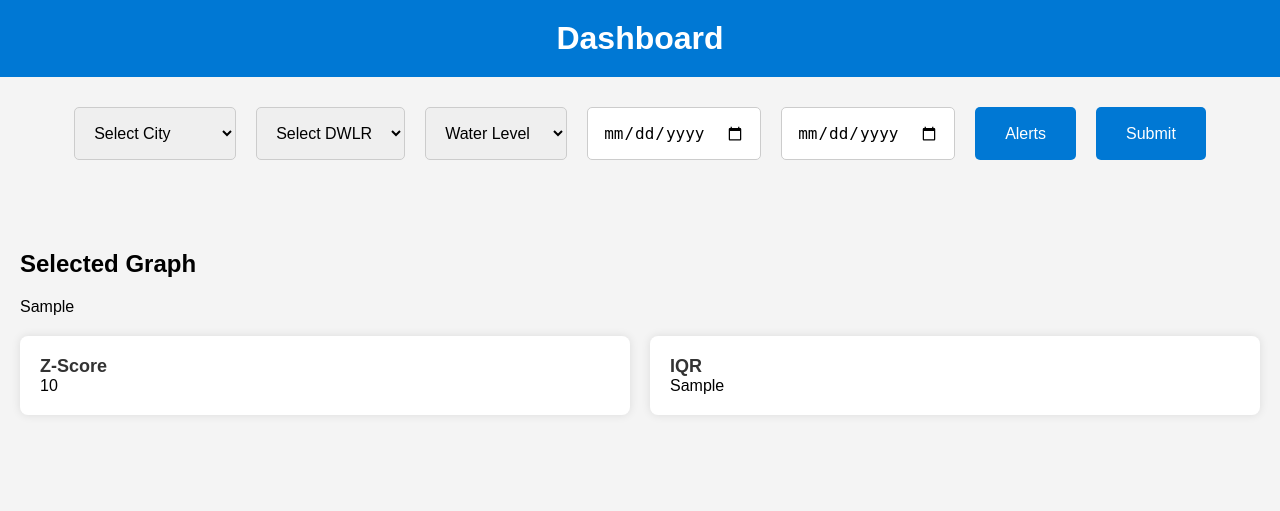
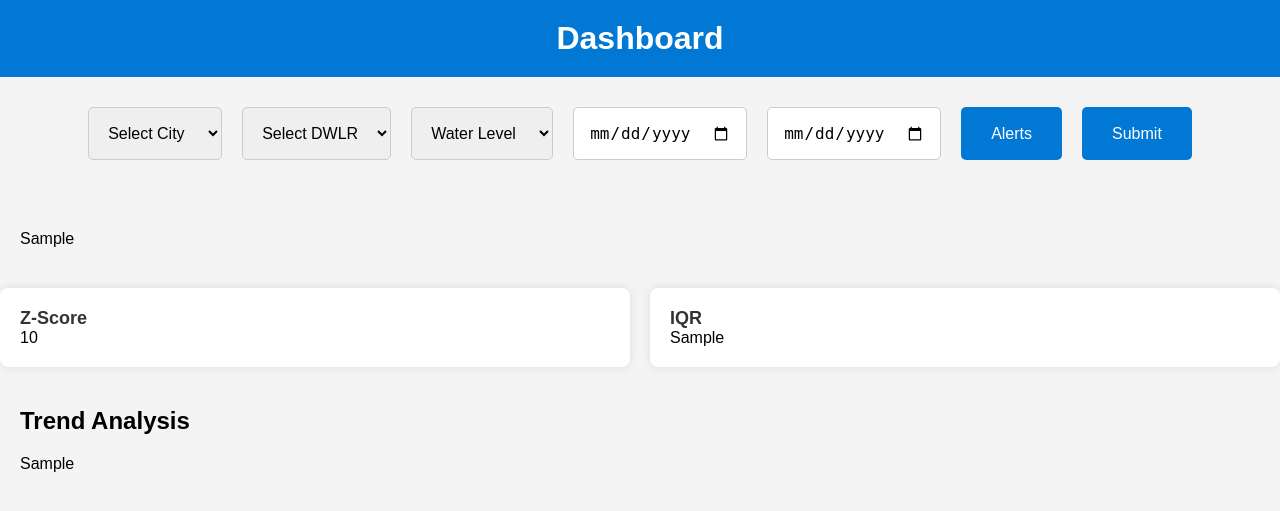
Before and after one commit to Krizzzna69/dwlr, a Flask app: template templates/index.html in a window 1280 px wide. Shown: the top 511 px of the page. Run offline with Flask 3, Linux system fonts and the light colour scheme; the template is opened without the code that fills it: most values are stand-ins (such as "Sample title", 1, 10 or a date in 2020); some libraries are stand-ins or nearby versions.

Commit message:
trendanalysis

```diff
--- a/app.py
+++ b/app.py
@@ -6,6 +6,9 @@ import threading
 import time
 from twilio.rest import Client
 import keys  # Assuming keys.py contains your Twilio credentials
+from sklearn.linear_model import LinearRegression
+import numpy as np
+
 
 app = Flask(__name__)
 
@@ -21,7 +24,58 @@ CONNECTION = {
 # Twilio client setup
 client = Client(keys.account_sid, keys.auth_token)
 
+
+def create_trend_analysis_figures(df):
+    # Extracting the necessary columns
+    timestamps = pd.to_datetime(df['Timestamp']).astype(int) / 10 ** 9  # Convert to Unix timestamp for fitting
+    X = timestamps.values.reshape(-1, 1)
+
+    # Prepare figures
+    trend_fig = go.Figure()
+
+    for column in ['Water Level (m)', 'Temperature (°C)', 'Pressure (Pa)']:
+        y = df[column].values
+
+        # Fit a linear regression model
+        model = LinearRegression().fit(X, y)
+        trend_line = model.predict(X)
+
+        trend_fig.add_trace(go.Scatter(
+            x=df['Timestamp'],
+            y=y,
+            mode='lines+markers',
+            name=f'{column} Data'
+        ))
+        trend_fig.add_trace(go.Scatter(
+            x=df['Timestamp'],
+            y=trend_line,
+            mode='lines',
+            name=f'{column} Trend Line',
+            line=dict(dash='dash')
+        ))
+
+    trend_fig.update_layout(
+        yaxis=dict(
+            title='Value'
+        ),
+        xaxis=dict(
+            title='Timestamp',
+            tickformat='%Y-%m-%d %H:%M:%S',
+            tickangle=-45
+        ),
+        title='Trend Analysis for Metrics'
+    )
+
+    return trend_fig
+
 # Function to send an alert via Twilio
+def send_alert(alert, alert_type):
+    client.messages.create(
+        body=alert,
+        from_=keys.twilio_number,
+        to=keys.target_number
+    )
+
 
 # Function to monitor alerts
 def monitor_alerts():
@@ -31,15 +85,16 @@ def monitor_alerts():
 
         for alert in water_level_alerts:
             if alert not in sent_alerts:
-
+                send_alert(alert, "Water Level")
                 sent_alerts.add(alert)
 
         for alert in battery_level_alerts:
             if alert not in sent_alerts:
-
+                send_alert(alert, "Battery Level")
                 sent_alerts.add(alert)
 
         time.sleep(60)  # Check every 60 seconds
+
 
 # Function to fetch paginated data and generate alerts
 def fetch_paginated_data_and_alerts(limit, offset, table_name, start_date=None, end_date=None):
@@ -73,12 +128,12 @@ def fetch_paginated_data_and_alerts(limit, offset, table_name, start_date=None,
 
     return df, water_level_alerts, battery_level_alerts
 
-# Function to create figures with hover and trend analysis
+
+# Function to create figures with hover
 def create_figures_with_hover(df):
     # Water Level Bar Chart
-    water_level_colors = ['red' if level >= 10 else 'blue' for level in df['Water Level (m)']]
-    pressure_level = ['red' if level >=103000 else 'blue' for level in df['Pressure (Pa)']]
-    temperature_level = ['red' if level >= 70 else 'blue' for level in df['Temperature (°C)']]
+    water_level_colors = ['blue' if level >= 5 else 'green' for level in df['Water Level (m)']]
+
     bar_fig = go.Figure()
     bar_fig.add_trace(go.Bar(
         x=df['Timestamp'],
@@ -107,7 +162,6 @@ def create_figures_with_hover(df):
     temp_fig.add_trace(go.Scatter(
         x=df['Timestamp'],
         y=df['Temperature (°C)'],
-        marker_color=temperature_level,
         mode='lines+markers',
         name='Temperature (°C)'
     ))
@@ -128,13 +182,11 @@ def create_figures_with_hover(df):
     pressure_fig.add_trace(go.Bar(
         x=df['Timestamp'],
         y=df['Pressure (Pa)'],
-        marker_color=pressure_level,
-        name='Pressure(hPa)'
-
+        name='Barometric Pressure(hPa)'
     ))
     pressure_fig.update_layout(
         yaxis=dict(
-            title='Pressure(Pa)'
+            title='Barometric Pressure(hPa)'
         ),
         xaxis=dict(
             title='Timestamp',
@@ -264,29 +316,8 @@ def create_figures_with_hover(df):
         title='IQR of Pressure'
     )
 
-    # Trend Analysis
-    trend_fig = go.Figure()
-    for metric in ['Water Level (m)', 'Temperature (°C)', 'Pressure (Pa)']:
-        trend_fig.add_trace(go.Scatter(
-            x=df['Timestamp'],
-            y=df[metric],
-            mode='lines+markers',
-            name=metric
-        ))
+    return bar_fig, temp_fig, pressure_fig, z_score_fig_water_level, iqr_fig_water_level, z_score_fig_temp, iqr_fig_temp, z_score_fig_pressure, iqr_fig_pressure
 
-    trend_fig.update_layout(
-        yaxis=dict(
-            title='Value'
-        ),
-        xaxis=dict(
-            title='Timestamp',
-            tickformat='%Y-%m-%d %H:%M:%S',
-            tickangle=-45
-        ),
-        title='Trend Analysis'
-    )
-
-    return bar_fig, temp_fig, pressure_fig, z_score_fig_water_level, iqr_fig_water_level, z_score_fig_temp, iqr_fig_temp, z_score_fig_pressure, iqr_fig_pressure, trend_fig
 
 @app.route('/')
 def index():
@@ -299,17 +330,19 @@ def index():
 
     # Fetch data and alerts
     df, water_level_alerts, battery_level_alerts = fetch_paginated_data_and_alerts(
-        50, 0, table_name, start_date, end_date
+        100, 0, table_name, start_date, end_date
     )
-    bar_fig, temp_fig, pressure_fig, z_score_fig_water_level, iqr_fig_water_level, z_score_fig_temp, iqr_fig_temp, z_score_fig_pressure, iqr_fig_pressure, trend_fig = create_figures_with_hover(
+    bar_fig, temp_fig, pressure_fig, z_score_fig_water_level, iqr_fig_water_level, z_score_fig_temp, iqr_fig_temp, z_score_fig_pressure, iqr_fig_pressure = create_figures_with_hover(
         df)
+
+    # Create trend analysis figures
+    trend_fig = create_trend_analysis_figures(df)
 
     # Select the appropriate figure based on the metric
     selected_graph_html = {
         'water-level': bar_fig.to_html(full_html=False),
         'temperature': temp_fig.to_html(full_html=False),
         'pressure': pressure_fig.to_html(full_html=False),
-        'trend-analysis': trend_fig.to_html(full_html=False),
     }.get(metric, bar_fig.to_html(full_html=False))
 
     # Select the appropriate Z-Score and IQR figures based on the metric
@@ -332,7 +365,7 @@ def index():
         pressure_graph_html=pressure_fig.to_html(full_html=False),
         z_score_graph_html=selected_z_score_html,
         iqr_graph_html=selected_iqr_html,
-        trend_graph_html=trend_fig.to_html(full_html=False),
+        trend_graph_html=trend_fig.to_html(full_html=False),  # Pass the trend analysis figure
         selected_graph_html=selected_graph_html,
         water_level_alerts=water_level_alerts,
         battery_level_alerts=battery_level_alerts,
--- a/templates/index.html
+++ b/templates/index.html
@@ -5,6 +5,7 @@
     <meta name="viewport" content="width=device-width, initial-scale=1.0">
     <title>Dashboard</title>
     <style>
+        /* Include the updated CSS here */
         body {
             font-family: Arial, sans-serif;
             background-color: #f4f4f4;
@@ -106,7 +107,9 @@
         .alert-box li {
             padding: 5px 0;
         }
-
+        .trend{
+        width:100%;
+        }
     </style>
     <script>
         function updateGraph() {
@@ -116,7 +119,6 @@
             var toDate = document.getElementById('to-date').value;
             var city = document.getElementById('city-select').value;
 
-            if (selectedMetric && selectedDWLR && fromDate && toDate && city) {
             // Construct the URL with the selected parameters
             var url = '/?metric=' + selectedMetric +
                       '&dwlr=' + selectedDWLR +
@@ -124,26 +126,10 @@
                       '&end_date=' + toDate +
                       '&city=' + city;
             window.location.href = url;
-            } else {
-                alert('Please fill in all fields.');
-            }
         }
 
-        function updateCityAndDWLR() {
-            var city = document.getElementById('city-select').value;
-            var dwlrSelect = document.getElementById('dwlr-select');
-
-            // Update DWLR options based on selected city
-            if (city === 'nuzvid') {
-                dwlrSelect.innerHTML = '<option value="dwlr1">DWLR 1</option><option value="dwlr2">DWLR 2</option>';
-            }
-            else if (city ==='vijayawada'){
-            dwlrSelect.innerHTML = '<option value="dwlr3">DWLR 3</option><option value="dwlr4">DWLR 4</option>';
-            }
-
-            else {
-                dwlrSelect.innerHTML = '<option value="">Select DWLR</option>';
-            }
+        function updateDWLR() {
+            updateGraph();  // Call updateGraph to handle DWLR and metric updates together
         }
 
         function toggleVisibility(id) {
@@ -158,56 +144,81 @@
                 alerts.classList.remove('hidden');
             }
         }
+
+        function updateCityOptions() {
+            var city = document.getElementById('city-select').value;
+            var dwlrSelect = document.getElementById('dwlr-select');
+
+            // Clear current DWLR options
+            dwlrSelect.innerHTML = '<option value="">Select DWLR</option>';
+
+            if (city === 'nuzvid') {
+                var dwlrOptions = ['dwlr1', 'dwlr2'];
+                dwlrOptions.forEach(function(dwlr) {
+                    var option = document.createElement('option');
+                    option.value = dwlr;
+                    option.textContent = dwlr.charAt(0).toUpperCase() + dwlr.slice(1);
+                    dwlrSelect.appendChild(option);
+                });
+            } else if (city === 'vijayawada') {
+                var dwlrOptions = ['dwlr3', 'dwlr4'];
+                dwlrOptions.forEach(function(dwlr) {
+                    var option = document.createElement('option');
+                    option.value = dwlr;
+                    option.textContent = dwlr.charAt(0).toUpperCase() + dwlr.slice(1);
+                    dwlrSelect.appendChild(option);
+                });
+            }
+        }
     </script>
 </head>
 <body>
     <h1>Dashboard</h1>
 
     <div class="button-container">
-        <select id="city-select" onchange="updateCityAndDWLR()">
+        <select id="city-select" onchange="updateCityOptions()">
             <option value="">Select City</option>
             <option value="vijayawada">Vijayawada</option>
             <option value="nuzvid">Nuzvid</option>
-            <option value="machilipatnam">Machilipatnam</option>
-            <option value="vishakapatnam">Vishakapatnam</option>
         </select>
-
         <select id="dwlr-select">
             <option value="">Select DWLR</option>
             <!-- DWLR options will be populated based on selected city -->
         </select>
 
         <select id="metric-select">
-            <option value="water-level">Water Level</option>
-            <option value="temperature">Temperature</option>
-            <option value="pressure">Pressure</option>
+            <option value="water-level" {% if selected_metric =='water-level' %}selected{% endif %}>Water Level</option>
+            <option value="temperature" {% if selected_metric =='temperature' %}selected{% endif %}>Temperature</option>
+            <option value="pressure" {% if selected_metric =='pressure' %}selected{% endif %}>Pressure</option>
         </select>
 
-        <input type="date" id="from-date">
-        <input type="date" id="to-date">
+        <input type="date" id="from-date" value="{{ start_date }}">
+        <input type="date" id="to-date" value="{{ end_date }}">
 
         <button onclick="toggleVisibility('alerts')">Alerts</button>
         <button onclick="updateGraph()">Submit</button>
     </div>
 
-    <div id="metrics" class="chart-container">
+    <div id="metrics">
+        <div class="chart-container">
             <div class="charts">
-            <div id="selected-graph">
-                <h2>Selected Graph</h2>
-                <!-- Insert selected graph HTML or JavaScript here -->
                 {{ selected_graph_html|safe }}
             </div>
         </div>
         <div class="metrics-charts">
-            <div class="chart" id="z-score-chart">
+            <div class="chart">
                 <h2>Z-Score</h2>
-                <!-- Insert Z-Score graph HTML or JavaScript here -->
                 {{ z_score_graph_html|safe }}
             </div>
-            <div class="chart" id="iqr-chart">
+            <div class="chart">
                 <h2>IQR</h2>
-                <!-- Insert IQR graph HTML or JavaScript here -->
                 {{ iqr_graph_html|safe }}
+            </div>
+        </div>
+        <div class="chart-container">
+            <div class="trend">
+                <h2>Trend Analysis</h2>
+                {{ trend_graph_html|safe }}  <!-- Add the trend analysis graph -->
             </div>
         </div>
     </div>
```
Lines whose indentation alone changed are shown as unchanged.
